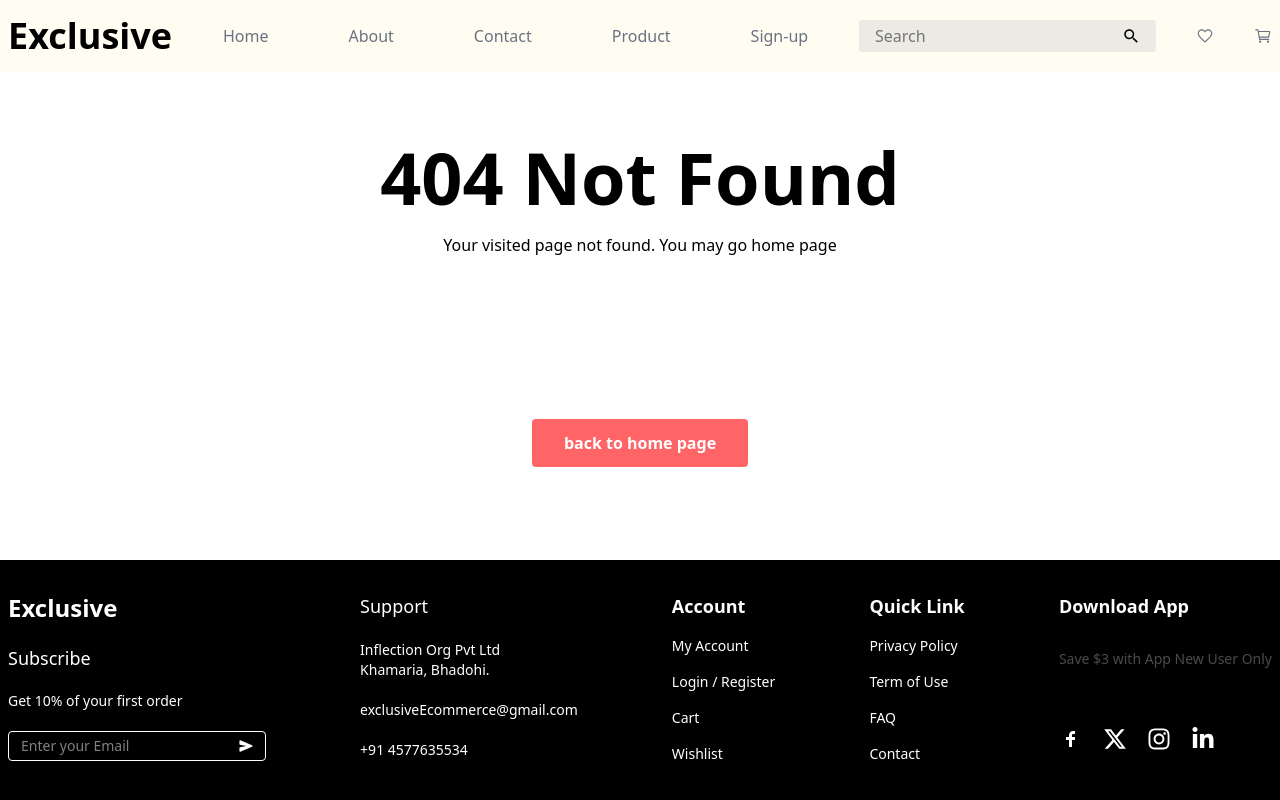
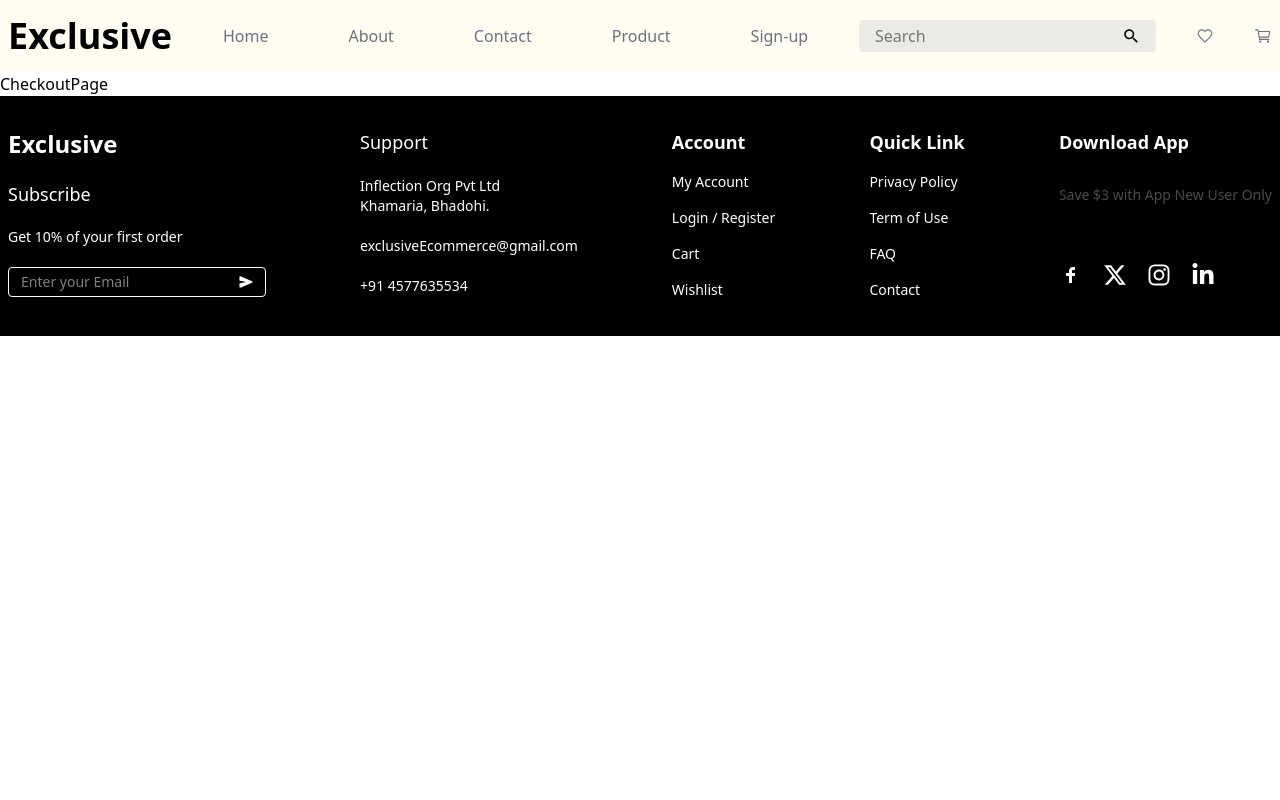
Before and after one commit to 0001ashishYadav/e-commerce, a React (Vite) app: page /checkout in a window 1280 px wide. Built offline with nearby package versions, Linux system fonts and the light colour scheme.

Commit message:
checkout page initialize and add routing

```diff
--- a/src/App.jsx
+++ b/src/App.jsx
@@ -10,6 +10,7 @@ import ContactPage from "./pages/Contact";
 import WishlistPage from "./pages/Wishlist";
 import CartPage from "./pages/CartPage";
 import AccountPage from "./pages/Account";
+import CheckoutPage from "./pages/Checkout";
 
 function App() {
   return (
@@ -24,6 +25,7 @@ function App() {
         <Route path="/wishlist" element={<WishlistPage />} />
         <Route path="/cart" element={<CartPage />} />
         <Route path="/account" element={<AccountPage />} />
+        <Route path="/checkout" element={<CheckoutPage />} />
         <Route path="*" element={<NotFoundPage />} />
       </Routes>
       <Footer />
--- /dev/null
+++ b/src/pages/Checkout.jsx
@@ -0,0 +1,7 @@
+import React from "react";
+
+const CheckoutPage = () => {
+  return <div className="pt-18 max-w-7xl mx-auto">CheckoutPage</div>;
+};
+
+export default CheckoutPage;
```
